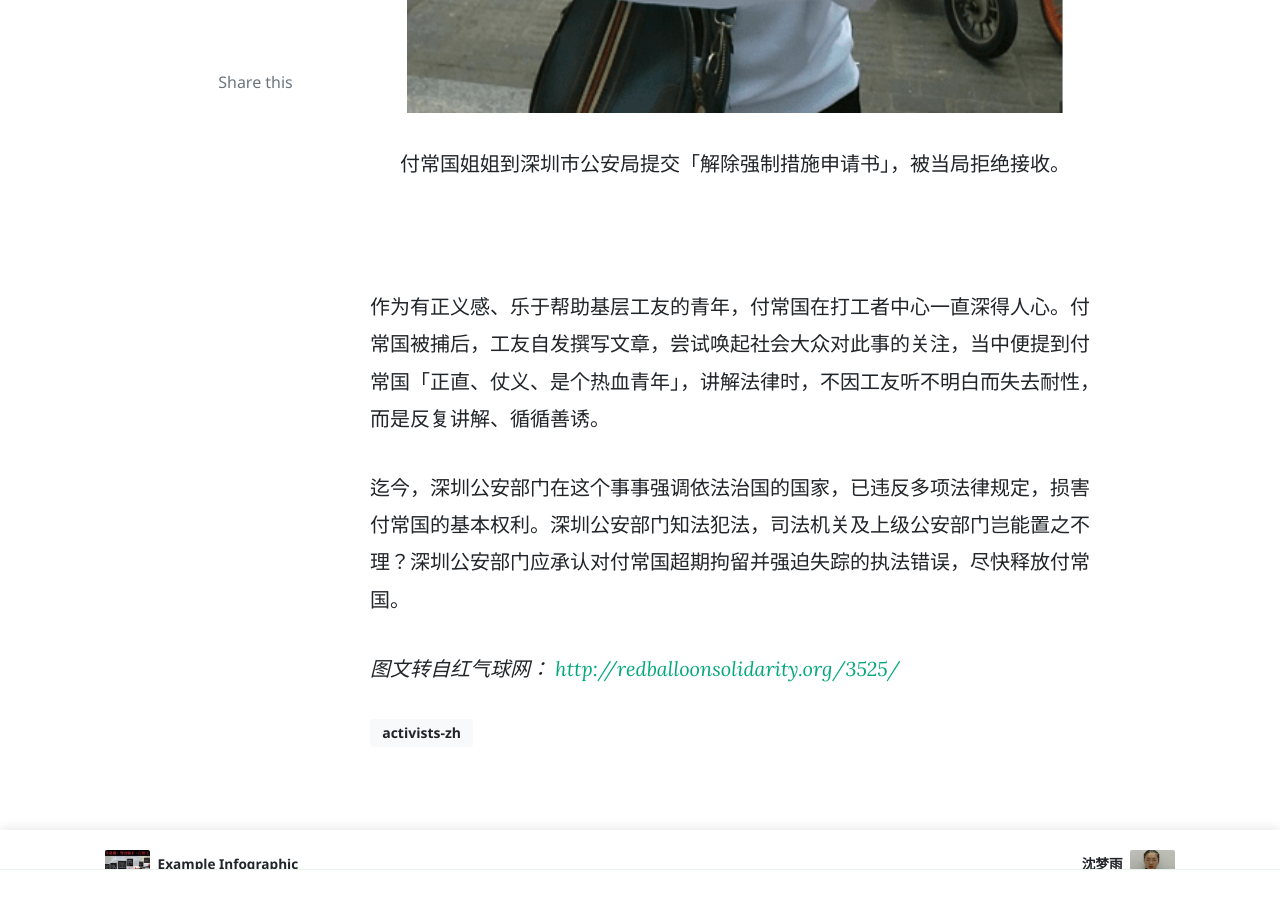
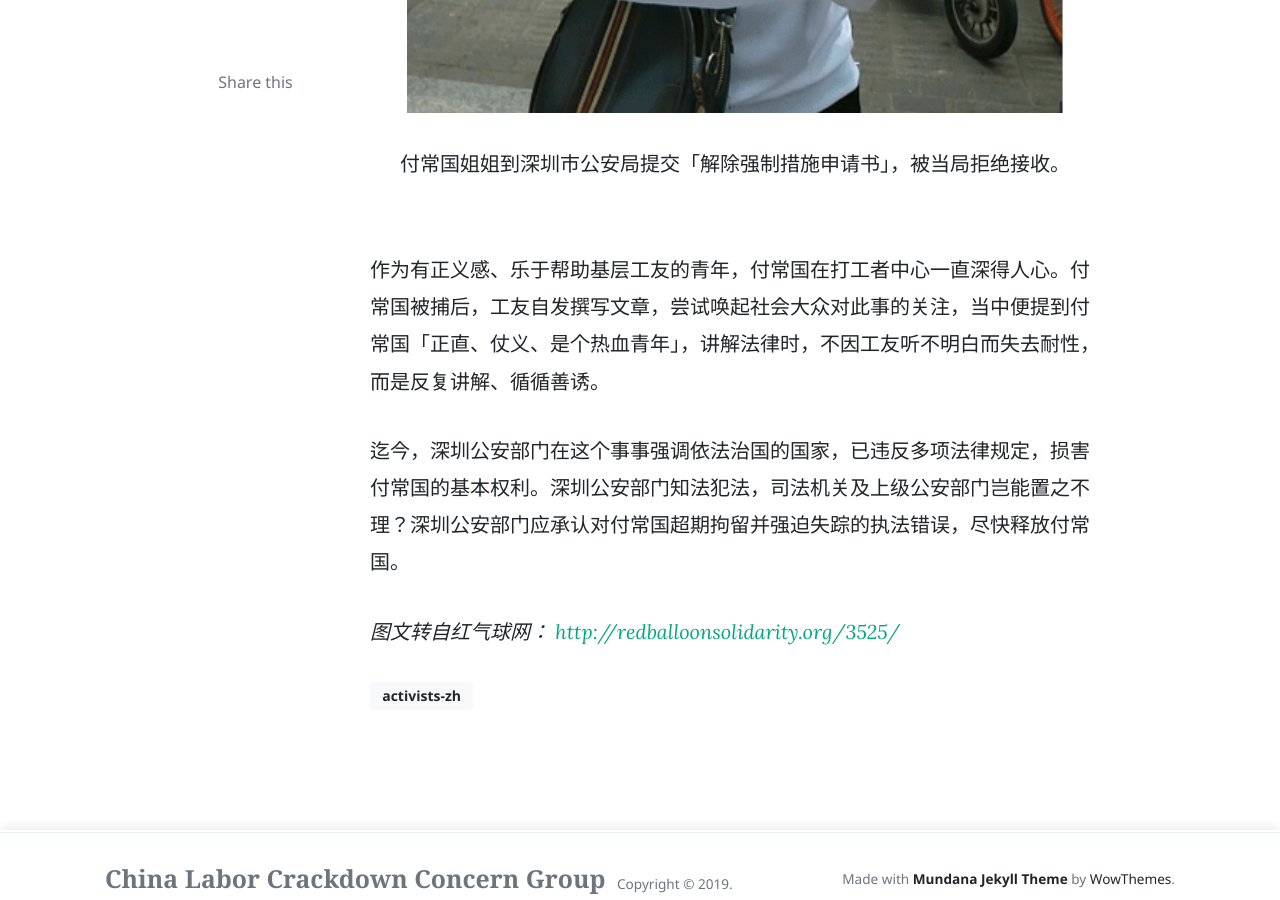
Before and after one commit to laoquan18/laoquan18.github.io, a Jekyll site: the page built from zh/_posts/2019-07-20-Fu-Changguo_zh.md, in a window 1280 px wide and 900 px high, scrolled down 2363 px. Built offline with Jekyll 4.4.1, drawn with Linux system fonts in a browser that asks for light colours; nearby versions of some CDN libraries; comment, search, counter and statistics services are not loaded.

Commit message:
Update 2019-07-20-Fu-Changguo_zh.md

```diff
--- a/zh/_posts/2019-07-20-Fu-Changguo_zh.md
+++ b/zh/_posts/2019-07-20-Fu-Changguo_zh.md
@@ -25,8 +25,7 @@
 在被拘留的五个月，以及被失踪的三个月期间，付常国失去的不仅是人身自由，更是陪伴母亲终老的机会——付常国的母亲于2019年1月因病辞世，其家人事前一直去信要求公安局容许付常国保释回家乡与母亲见最后一面，但最后皆被拒绝，他甚至不能为母亲办理丧事。
 
 
-<div style="text-align:center"><img src="/images/fuchangguo1.png" width="90%"/><br>付常国姐姐到深圳市公安局提交「解除强制措施申请书」，被当局拒绝接收。</div><br><br>
-
+<div style="text-align:center"><img src="/images/fuchangguo1.png" width="90%"/><br>付常国姐姐到深圳市公安局提交「解除强制措施申请书」，被当局拒绝接收。</div><br>
 
 
 作为有正义感、乐于帮助基层工友的青年，付常国在打工者中心一直深得人心。付常国被捕后，工友自发撰写文章，尝试唤起社会大众对此事的关注，当中便提到付常国「正直、仗义、是个热血青年」，讲解法律时，不因工友听不明白而失去耐性，而是反复讲解、循循善诱。
```
